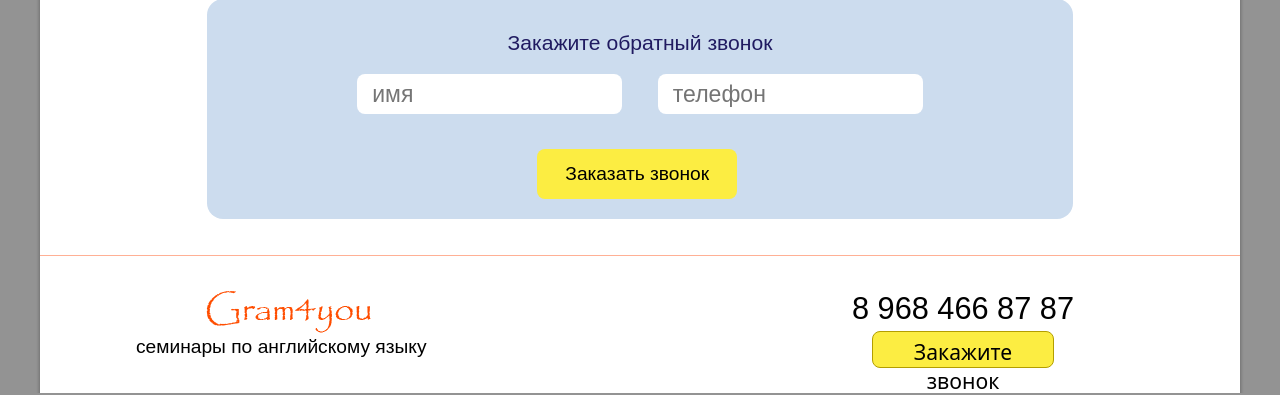
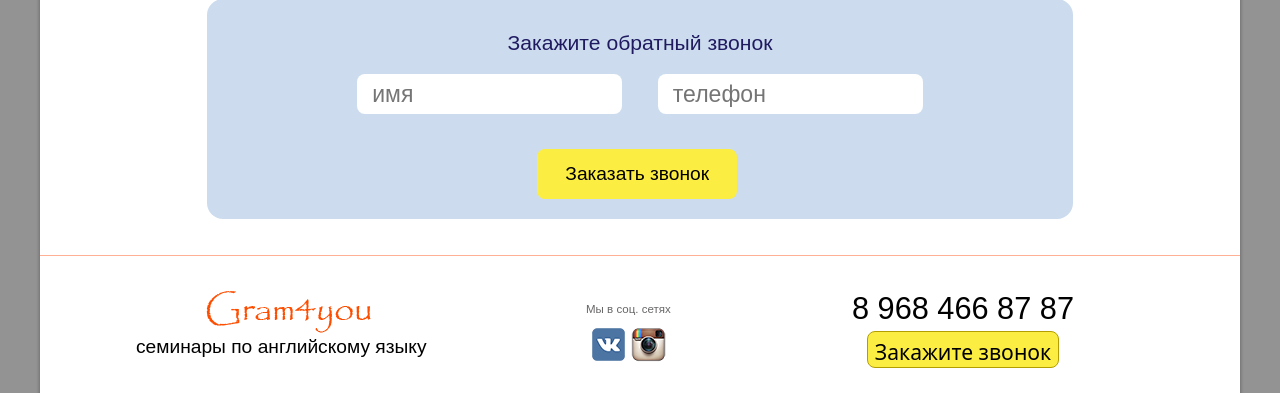
Before and after one commit to luzblanca/gram4you, a PHP site: page / in a window 1280 px wide. Shown: the part 3142-3537 px from the top of the page. Run offline with PHP 8.4, Linux system fonts and the light colour scheme.

Commit message:
no message

```diff
--- a/index.html
+++ b/index.html
@@ -2,7 +2,7 @@
 <html>
     <head>
         <meta charset="utf-8">
-        <meta name=viewport content="width=600, initial-scale=1">
+        <meta name=viewport content="width=1250">
         <meta name="description" content="Курсы английского языка">
         <meta name="keywords" content="грамматика,курсы,английский" />
         <title>Gram for You</title>
@@ -173,6 +173,10 @@
                 <p id="text">семинары по английскому языку</p>
                 <div id="phone"><a href="skype:+79684668787?call">8 968 466 87 87</a></div>
                 <div id="callback"><a href="#callback_form">Закажите звонок</a></div>
+                <div id="social"><p class="small_text">Мы в соц. сетях</p>
+                    <a href="https://vk.com/gram4you" target="_blank"><img src="images/vk.png" alt=""/></a>
+                    <a href="http://instagram.com/gram4you" target="_blank"><img src="images/instagram.png" alt=""/></a>
+                </div>
             </div>
             <p></p>
         </div>
--- a/style.css
+++ b/style.css
@@ -94,14 +94,20 @@ div.header #phone {
 div.header #callback {
   position: absolute;
   top: 70px;
-  right: 190px;
+  right: 185px;
   font:1.1em normal Times,sans;
-  width: 170px;
+  width: 180px;
   height: 25px;
   background-color: #fced42;
   border-radius: 8px;
   border: 1px solid #b39e00;
   padding: 5px;
+}
+
+div.header #social {
+  position: absolute;
+  top: 30px;
+  left: 550px;
 }
 
 /**********************************************
@@ -254,7 +260,7 @@ div.send_request_vertical, div.send_request_horizontal {
 
 div.send_request_vertical {
   position: absolute;
-  top: 75px;
+  top: 40px;
   right: 100px;
   width: 350px;
   background-color: rgba(229, 224, 220, .9);
```
Also changed, not shown: images/instagram.png (added), images/vk.png (added).
